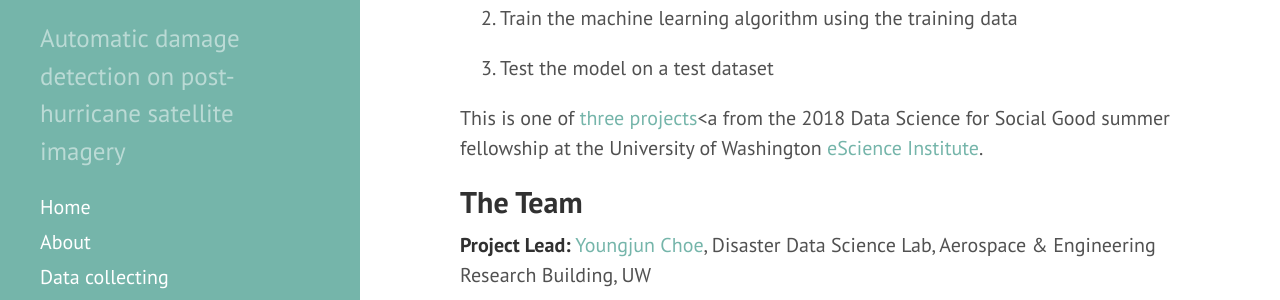
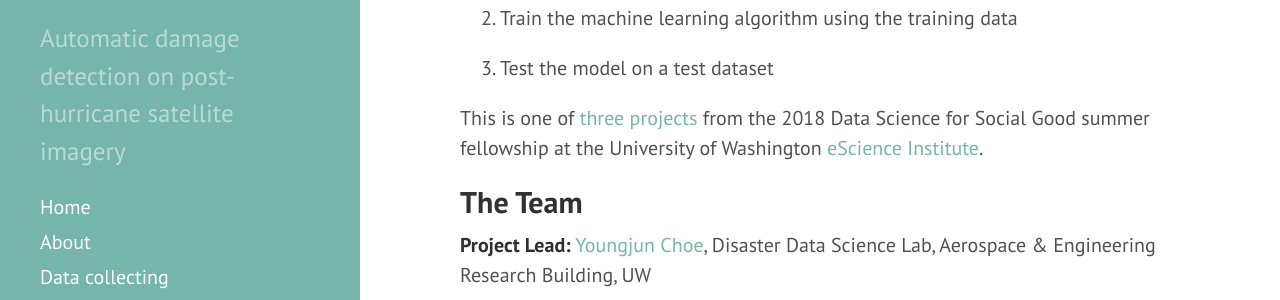
Before and after one commit to DDS-Lab/disaster-damage-detection, a Jekyll site: the page built from index.md, in a window 1280 px wide and 900 px high, scrolled down 519 px. Shown: the part 410-710 px from the top of the window. Built offline with Jekyll 4.4.1, drawn with Linux system fonts in a browser that asks for light colours.

```diff
--- a/index.md
+++ b/index.md
@@ -21,7 +21,7 @@ Specifically, we:
 3. Test the model on a test dataset
 
 This is one of
-[three projects](http://escience.washington.edu/2018-data-science-for-social-good-projects/)<a
+[three projects](http://escience.washington.edu/2018-data-science-for-social-good-projects/)
 from the 2018 Data Science for Social Good summer fellowship at the University
 of Washington [eScience Institute](http://escience.washington.edu/).
 
```
